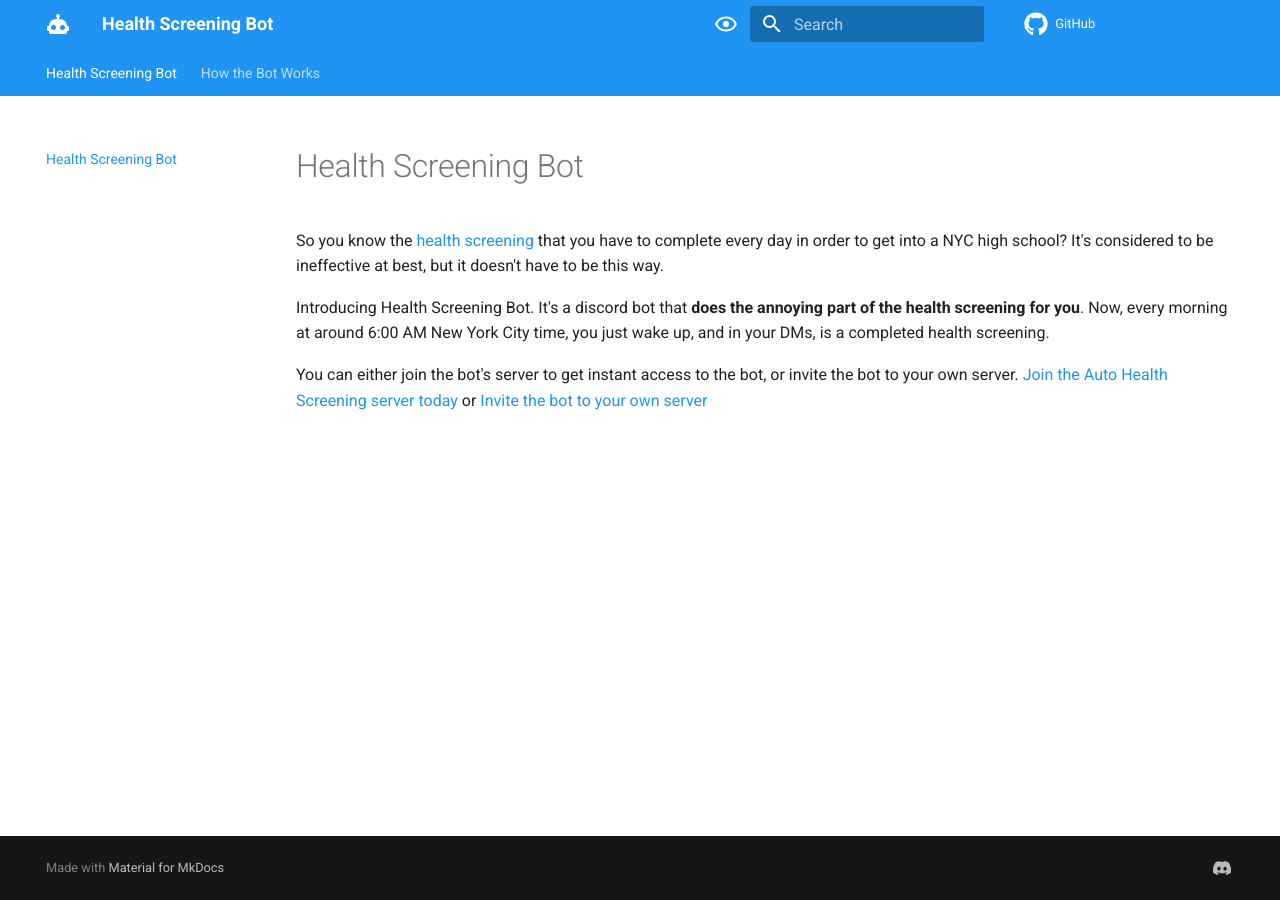
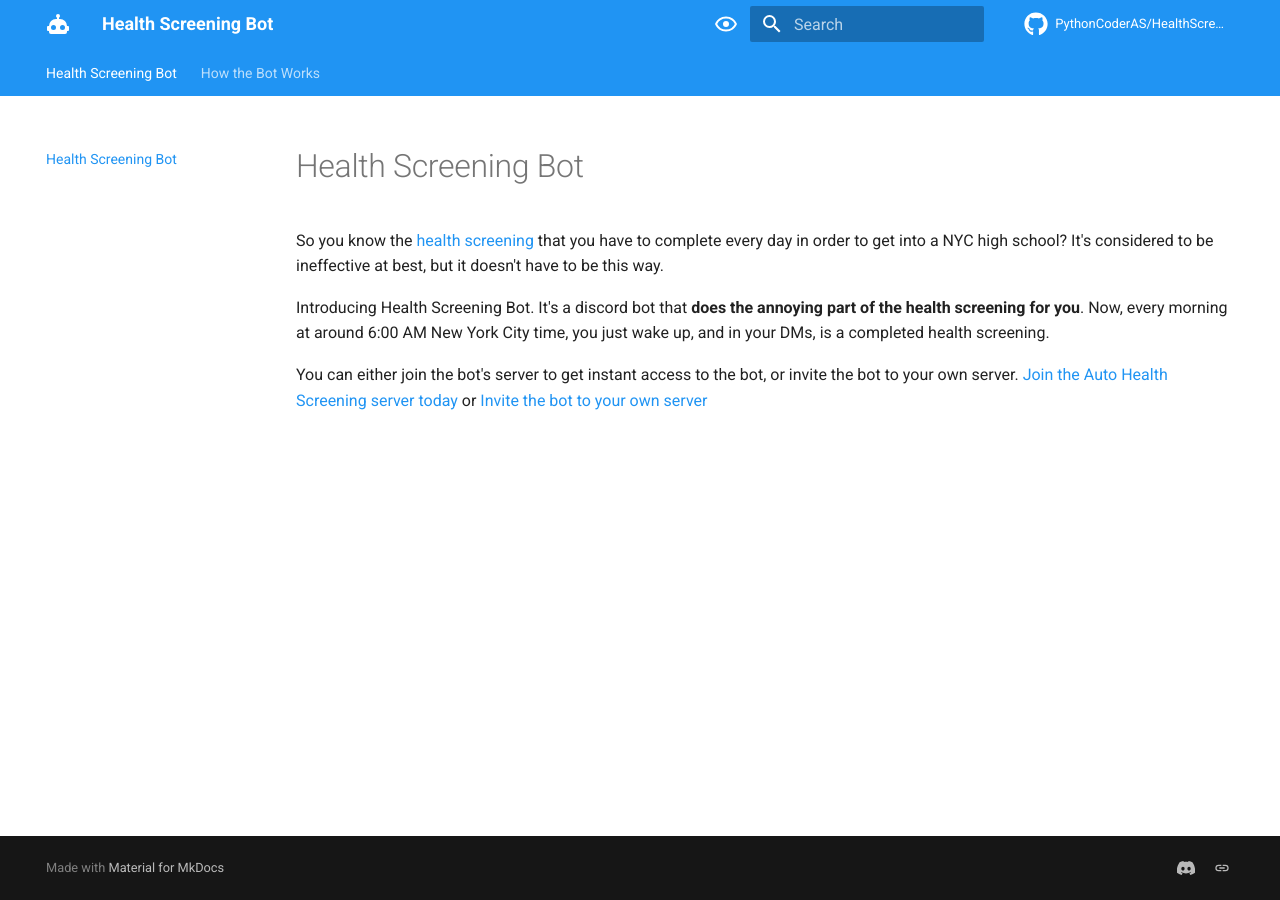
Before and after one commit to HealthScreening/HealthScreeningBot, an MkDocs documentation site: the page built from docs/docs/index.md, in a window 1280 px wide. Built offline with MkDocs 1.6.1 and Material for MkDocs 9.7.7, drawn with Linux system fonts in a browser that asks for light colours; comment, search, counter and statistics services are not loaded.

Commit message:
More config

```diff
--- a/docs/mkdocs.yml
+++ b/docs/mkdocs.yml
@@ -1,5 +1,6 @@
 site_name: Health Screening Bot
 repo_url: https://github.com/PythonCoderAS/HealthScreeningBot
+repo_name: PythonCoderAS/HealthScreeningBot
 edit_uri: edit/master/docs/docs/
 site_url: https://pythoncoderas.github.io/HealthScreeningBot/
 site_description: The health screening bot automates the health screening process for you.
@@ -40,3 +41,5 @@ extra:
   social:
     - icon: fontawesome/brands/discord
       link: https://discord.gg/JtkjkdJaEC
+    - icon: fontawesome/brands/githun
+      link: https://github.com/PythonCoderAS/HealthScreeningBot
```
